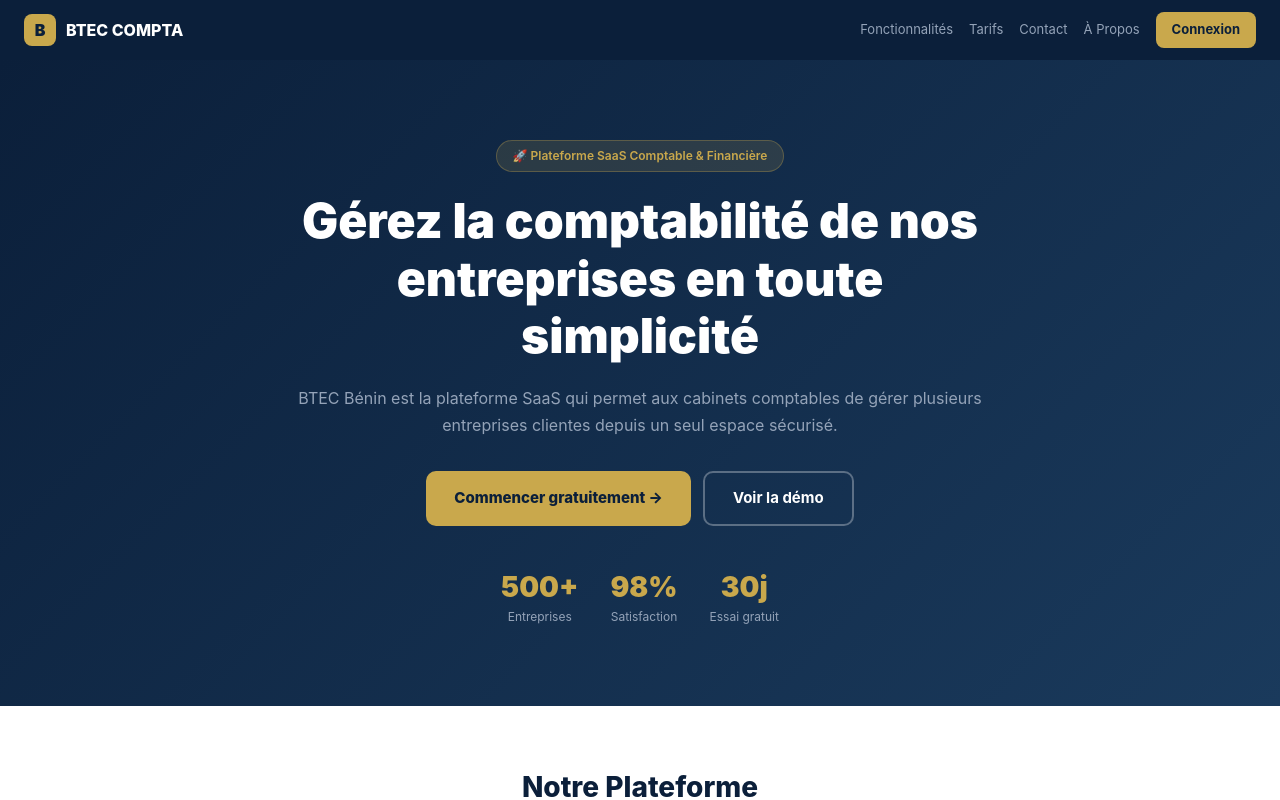
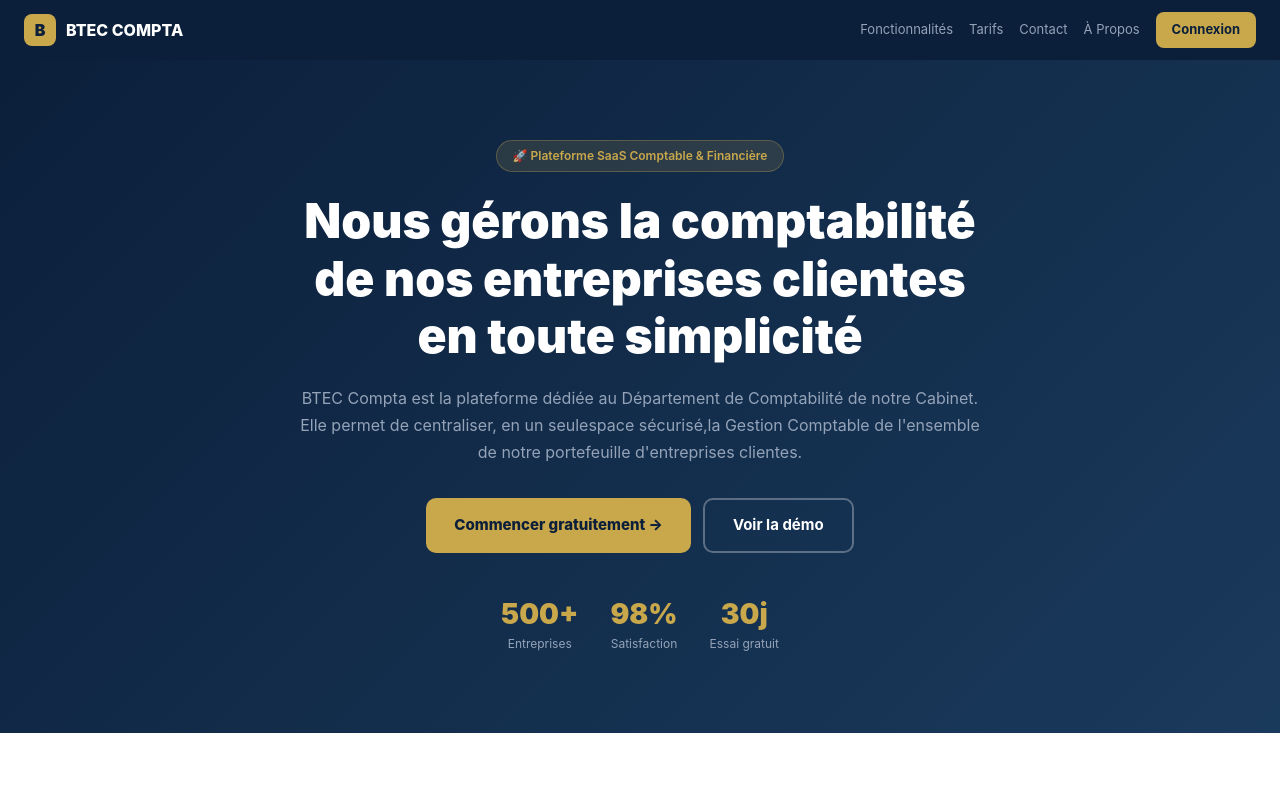
Before and after one commit to abd6267/btec-dashboard, a Next.js app: page /vitrine in a window 1280 px wide. Shown: the top 800 px of the page. Built offline with nearby package versions, Linux system fonts and the light colour scheme.

Commit message:
Mise à jour

```diff
--- a/app/vitrine/page.tsx
+++ b/app/vitrine/page.tsx
@@ -77,10 +77,10 @@ export default function VitrinePage() {
             🚀 Plateforme SaaS Comptable & Financière
           </div>
           <h1 style={{ fontSize: "clamp(28px, 5vw, 48px)", fontWeight: 900, color: COLORS.white, lineHeight: 1.2, marginBottom: 20 }}>
-            Gérez la comptabilité de nos entreprises en toute simplicité
+            Nous gérons la comptabilité de nos entreprises clientes en toute simplicité
           </h1>
           <p style={{ fontSize: 16, color: COLORS.slateLight, marginBottom: 32, lineHeight: 1.7 }}>
-            BTEC Bénin est la plateforme SaaS qui permet aux cabinets comptables de gérer plusieurs entreprises clientes depuis un seul espace sécurisé.
+            BTEC Compta est la plateforme dédiée au Département de Comptabilité de notre Cabinet. Elle permet de centraliser, en un seulespace sécurisé,la Gestion Comptable de l'ensemble de notre portefeuille d'entreprises clientes.
           </p>
           <div style={{ display: "flex", gap: 12, justifyContent: "center", flexWrap: "wrap" }}>
             <button onClick={() => router.push("/login")} style={{ background: COLORS.gold, color: COLORS.navy, border: "none", borderRadius: 10, padding: "14px 28px", fontWeight: 800, fontSize: 15, cursor: "pointer" }}>
```
